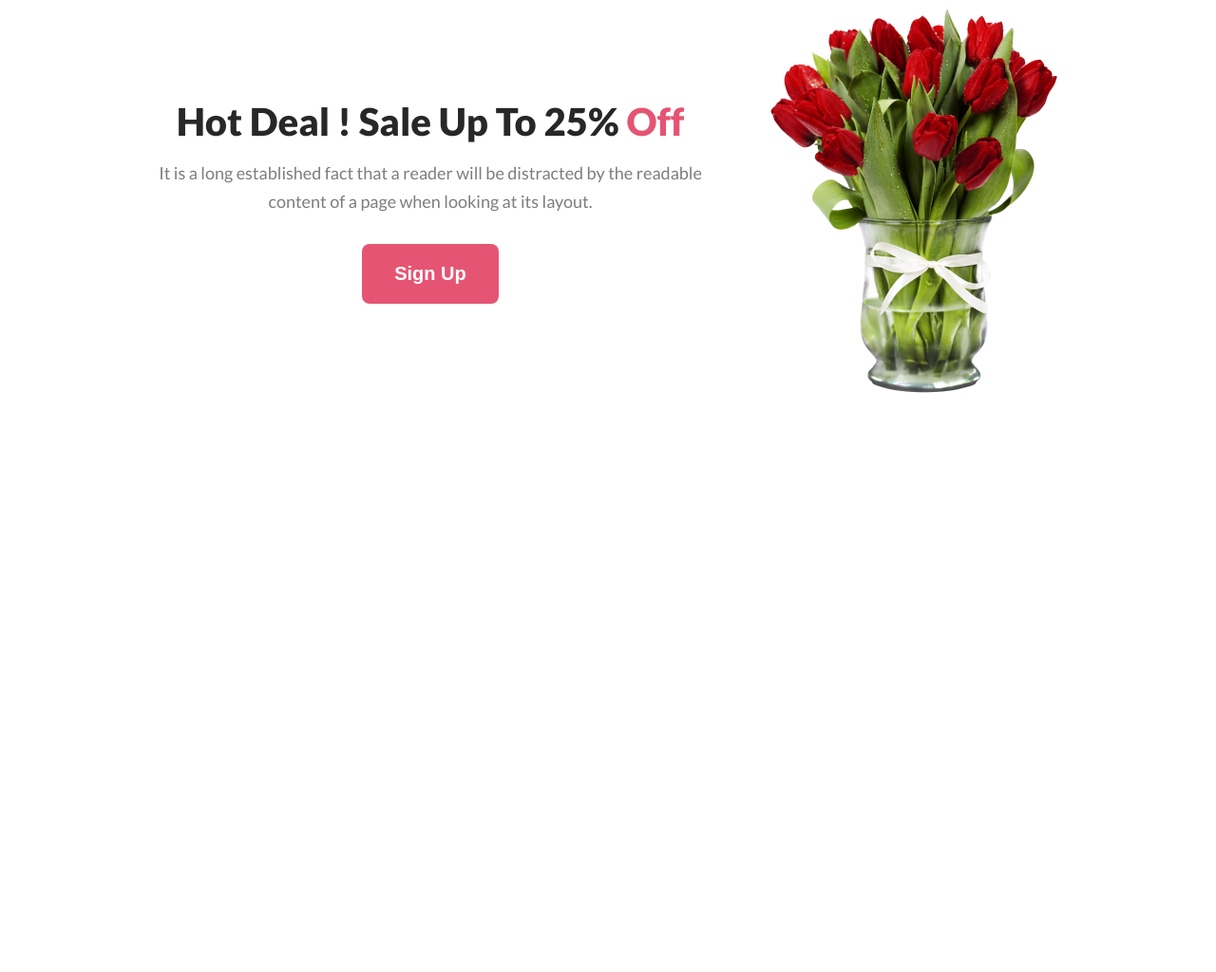
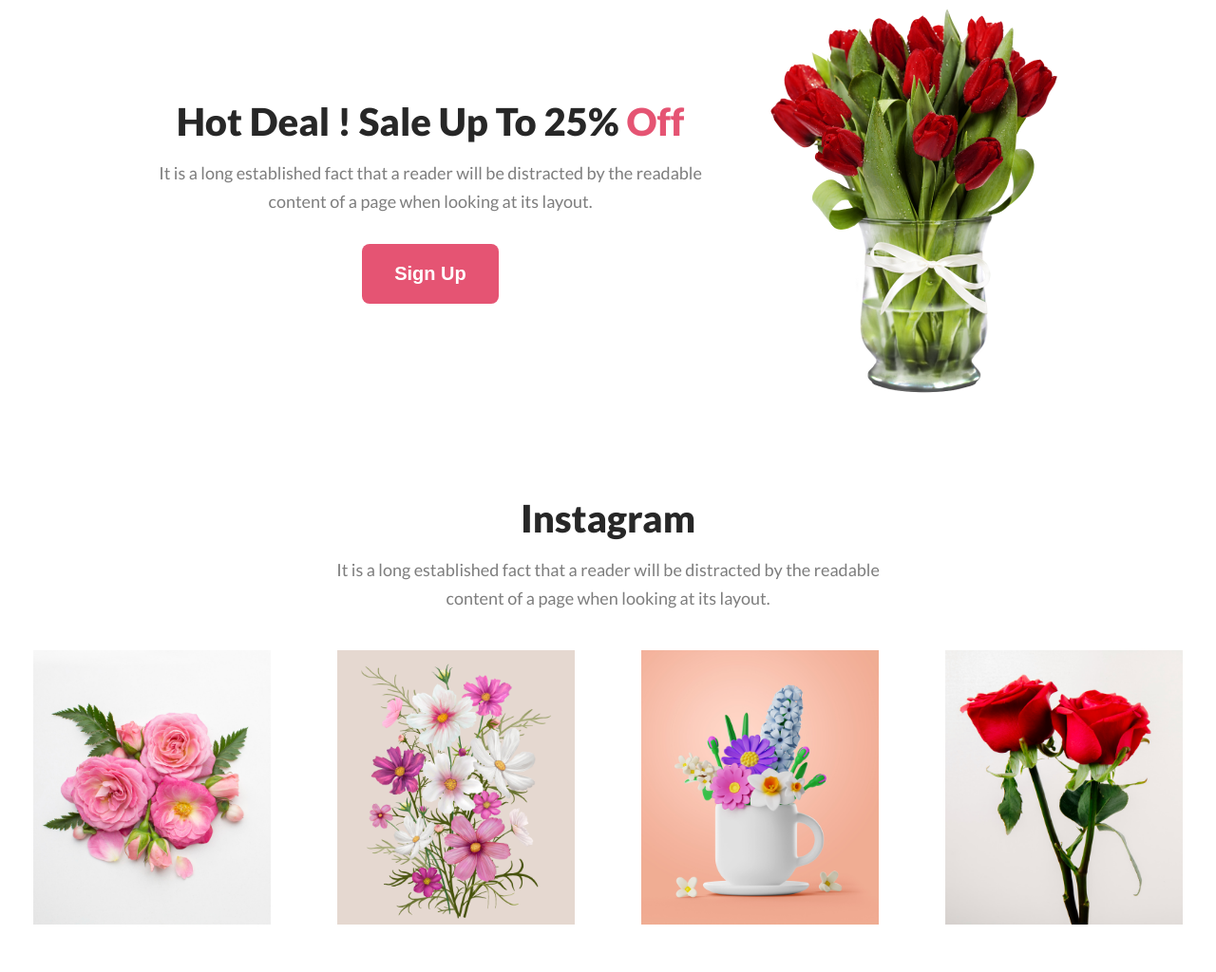
Before and after one commit to smsiam76/flower-shop-assignment-batch8, a plain HTML site: page index.html in a window 1280 px wide. Shown: the part 1379-2403 px from the top of the page at 95% size. Before the commit the page ends 1860 px from the top, so only its background shows below. Drawn offline with Linux system fonts and the light colour scheme.

Commit message:
added instagram section

```diff
--- a/index.html
+++ b/index.html
@@ -70,6 +70,19 @@
 				</div>
 			</div>
 		</section>
+		<!-- Instagram area -->
+		<section class="instagram-section">
+			<div class="instagram-container">
+				<h2 class="section-title">Instagram</h2>
+				<p class="section-subtitle">It is a long established fact that a reader will be distracted by the readable content of a page when looking at its layout.</p>
+				<div class="instagram-box">
+					<img src="images/flower 01.png" alt="">
+					<img src="images/rectangle 4.png" alt="">
+					<img src="images/rectangle 5.png" alt="">
+					<img src="images/rectangle 6.png" alt="">
+				</div>
+			</div>
+		</section>
 	</main>
 	<!-- footer area -->
 	<footer class="footer-section"></footer>
--- a/styles/style.css
+++ b/styles/style.css
@@ -121,3 +121,18 @@
 .section-title span{
 	color: #E55473;
 }
+/*	instagram area css	*/
+.instagram-section{
+	padding: 50px 0;
+}
+.instagram-box{
+	display: flex;
+	justify-content: space-around;
+	align-items: center;
+}
+.instagram-container p{
+	margin-bottom: 40px;
+}
+.instagram-box img{
+	width: 250px;
+}
```
